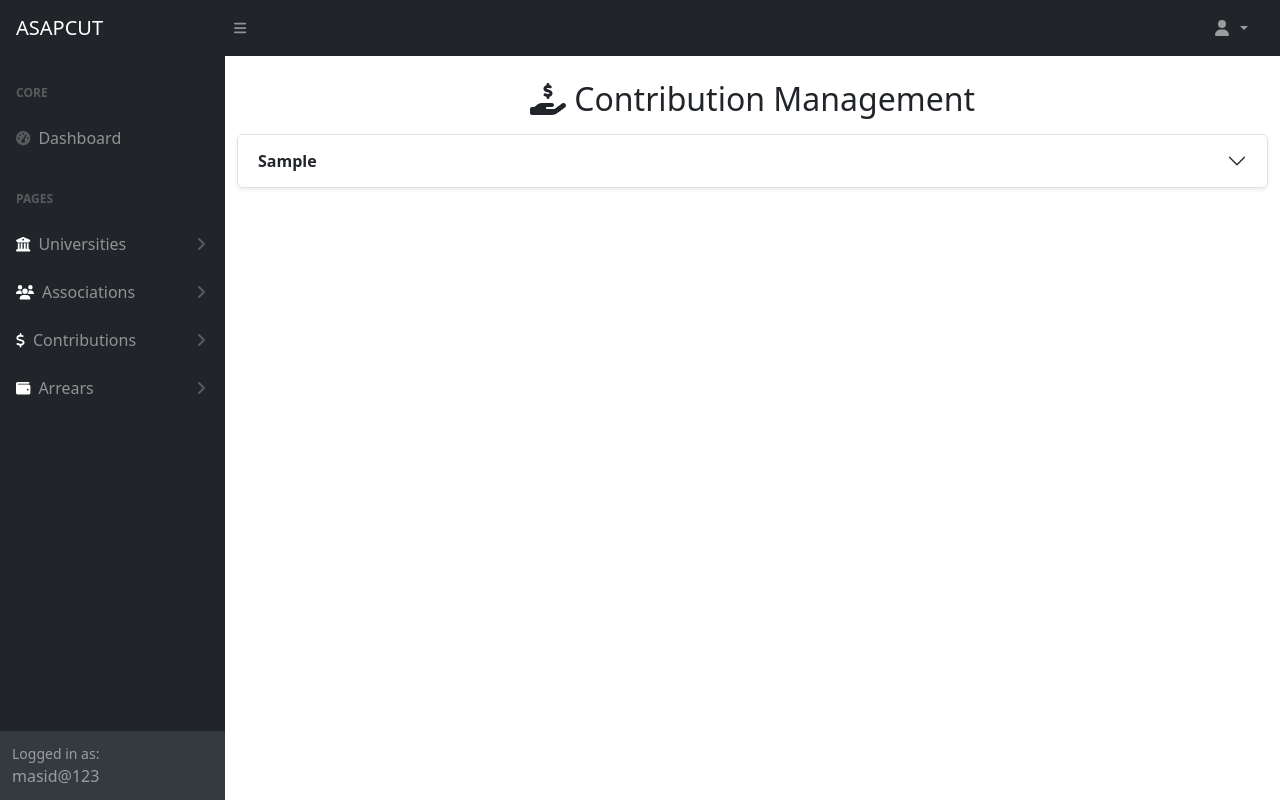
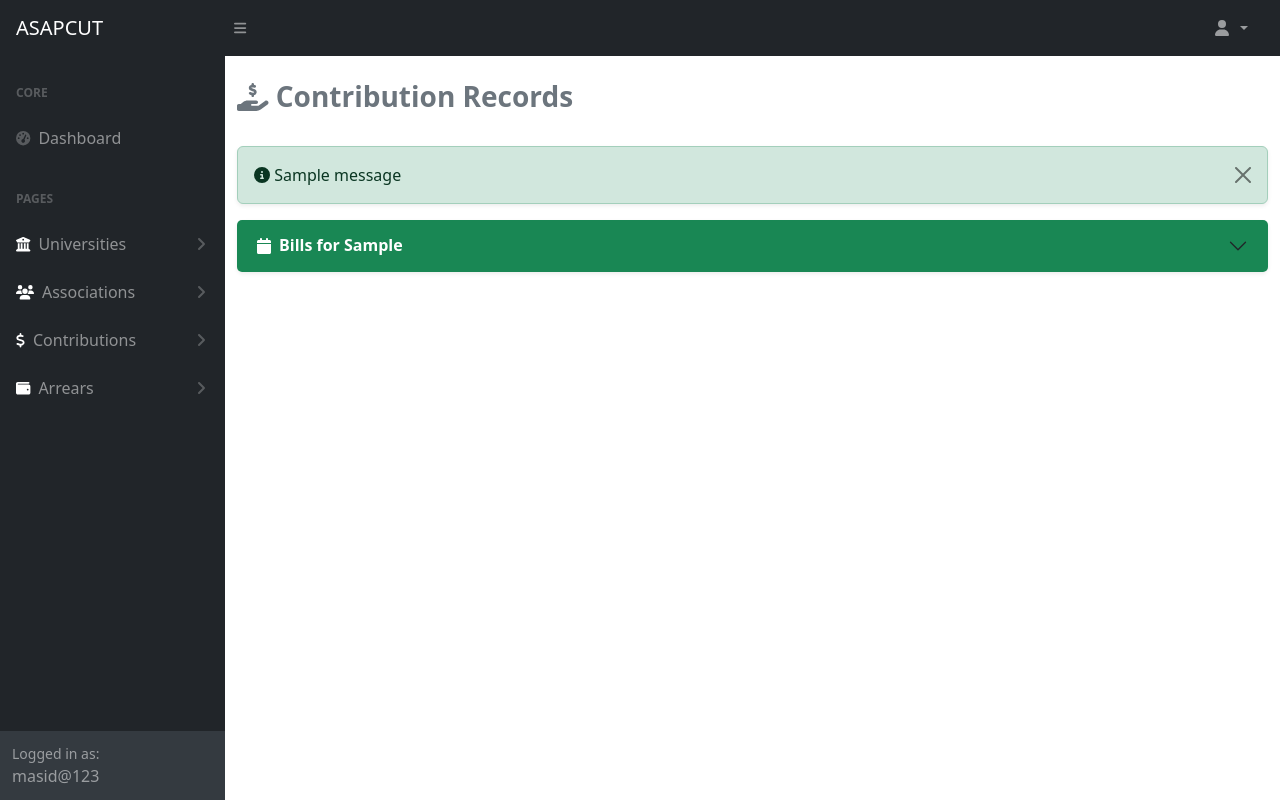
Before and after one commit to kurihom123/asaps, a Django app: page /contributions/ in a window 1280 px wide. Run offline with Django 5.2, Linux system fonts and the light colour scheme; a user stored in the database is signed in; data comes from the database, SQL or seed files in the repository; tables that the repository leaves empty hold one stand-in row (values such as "Sample post"); one stand-in notice (Sample message) is shown; some libraries are stand-ins or nearby versions.

Commit message:
new updated

```diff
--- a/templates/pages/contributions/contribution_list.html
+++ b/templates/pages/contributions/contribution_list.html
@@ -1,14 +1,19 @@
 {% extends 'pages/base.html' %}
 {% load widget_tweaks %}
+{% load dict_extras %}
+
 {% block content %}
 <div class="container mt-4">
-  <h2 class="mb-3 text-center">
-    <i class="fa fa-hand-holding-usd"></i> Contribution Management
-  </h2>
 
-  {% if request.user.user_profile_position.name == "treasurer" and request.user.is_staff %}
+    <!-- HEADER -->
+    <div class="d-flex justify-content-between align-items-center mb-4">
+        <h3 class="fw-bold text-secondary">
+            <i class="fa fa-hand-holding-dollar"></i> Contribution Records
+        </h3>
+
+        {% if request.user.is_staff and request.user.user_profile.first.position.name|lower == 'treasurer' %}
             <!-- Excel Upload Form -->
-  <form method="post" enctype="multipart/form-data" class="d-flex align-items-center gap-2 mb-4">
+            <form method="post" enctype="multipart/form-data" class="d-flex align-items-center gap-2">
                 {% csrf_token %}
                 {{ upload_form.year|add_class:"form-select w-auto" }}
                 {{ upload_form.excel_file|add_class:"form-control w-auto" }}
@@ -17,73 +22,105 @@
                 </button>
             </form>
         {% endif %}
+    </div>
 
-  <!-- Contribution Year Sections -->
+    <!-- ALERT MESSAGES -->
+    {% if messages %}
+        <div id="alert-container">
+            {% for message in messages %}
+                <div class="alert alert-{{ message.tags }} alert-dismissible fade show shadow-sm auto-dismiss" role="alert" data-dismiss-time="4000">
+                    <i class="fa fa-info-circle"></i> {{ message }}
+                    <button type="button" class="btn-close" data-bs-dismiss="alert" aria-label="Close"></button>
+                </div>
+            {% endfor %}
+        </div>
+    {% endif %}
+
+    <!-- YEARLY CONTRIBUTION TABLES (COLLAPSIBLE) -->
     <div class="accordion" id="yearAccordion">
         {% for year, contributions in grouped_contributions.items %}
-    <div class="accordion-item mb-3 border rounded shadow-sm">
+        <div class="accordion-item mb-3 border-0 shadow-sm">
             <h2 class="accordion-header" id="heading{{ forloop.counter }}">
-        <button class="accordion-button collapsed fw-semibold" type="button" data-bs-toggle="collapse"
-          data-bs-target="#collapse{{ forloop.counter }}" aria-expanded="false"
-          aria-controls="collapse{{ forloop.counter }}">
-          {{ year }}
+                <button class="accordion-button collapsed bg-success text-white fw-semibold" type="button"
+                        data-bs-toggle="collapse" data-bs-target="#collapse{{ forloop.counter }}"
+                        aria-expanded="false" aria-controls="collapse{{ forloop.counter }}">
+                    <i class="fa fa-calendar me-2"></i> Bills for {{ year }}
                 </button>
             </h2>
+
             <div id="collapse{{ forloop.counter }}" class="accordion-collapse collapse"
                  aria-labelledby="heading{{ forloop.counter }}" data-bs-parent="#yearAccordion">
-        <div class="accordion-body">
-          <table class="table table-striped align-middle">
-            <thead class="table-light">
+                <div class="accordion-body bg-light">
+
+                    <div class="d-flex justify-content-end mb-2">
+                        <a href="{% url 'contributions_pdf' year %}" target="_blank" class="btn btn-sm btn-outline-danger me-1">
+                            <i class="fa fa-file-pdf"></i>
+                        </a>
+                        <a href="{% url 'contributions_excel' year %}" class="btn btn-sm btn-outline-success me-1">
+                            <i class="fa fa-file-excel"></i>
+                        </a>
+                        <a href="{% url 'invoice_pdf' year %}" target="_blank" class="btn btn-sm btn-outline-primary">
+                            <i class="fa fa-file-invoice-dollar"></i>
+                        </a>
+                    </div>
+
+                    <div class="table-responsive">
+                        <table class="table table-bordered table-striped mb-0 align-middle text-center">
+                            <thead class="table-dark">
                                 <tr>
-                <th>#</th>
-                <th>Association</th>
-                <th>Allocation</th>
-                <th>Amount Paid</th>
-                <th>Balance</th>
-                <th>Payment Date</th>
-                <th>Actions</th>
+                                    <th style="width: 5%">#</th>
+                                    <th style="width: 15%"><i class="fa fa-university"></i> Association</th>
+                                    <th style="width: 10%"><i class="fa fa-users"></i> Members</th>
+                                    <th style="width: 15%"><i class="fa fa-money-bill"></i> Amount Paid</th>
+                                    <th style="width: 15%"><i class="fa fa-calculator"></i> Allocation</th>
+                                    <th style="width: 15%"><i class="fa fa-calendar-check"></i> Payment Date</th>
+                                    <th style="width: 15%"><i class="fa fa-balance-scale"></i> Balance</th>
                                 </tr>
                             </thead>
                             <tbody>
-              {% for c in contributions %}
+                                {% for contribution in contributions %}
                                 <tr>
                                     <td>{{ forloop.counter }}</td>
-                <td>{{ c.association.name }}</td>
-                <td>{{ c.allocation }}</td>
-                <td>{{ c.amount_paid }}</td>
-                <td>{{ c.balance }}</td>
-                <td>{{ c.payment_date }}</td>
-                <td>
-                  <a href="{% url 'edit_contribution' c.id %}" class="btn btn-sm btn-warning">
-                    <i class="fa fa-edit"></i>
-                  </a>
-                  <a href="{% url 'delete_contribution' c.id %}" class="btn btn-sm btn-danger">
-                    <i class="fa fa-trash"></i>
-                  </a>
-                  <a href="{% url 'view_invoice_pdf' c.id %}" class="btn btn-sm btn-primary">
-                    <i class="fa fa-file-pdf"></i>
-                  </a>
-                </td>
-              </tr>
-              {% empty %}
-              <tr>
-                <td colspan="7" class="text-center text-muted">
-                  <i class="fa fa-info-circle"></i> No contributions found for this year.
+                                    <td class="text-start">{{ contribution.association.abbr }}</td>
+                                    <td>{{ contribution.association.member_number }}</td>
+                                    <td>{{ contribution.amount_paid|floatformat:0 }}</td>
+                                    <td>{{ contribution.allocation|floatformat:0 }}</td>
+                                    <td>{{ contribution.payment_date }}</td>
+                                    <td style="color: {% if contribution.balance > 0 %}red{% else %}green{% endif %};">
+                                        {{ contribution.balance|floatformat:0 }}
                                     </td>
                                 </tr>
                                 {% endfor %}
                             </tbody>
+                            <tfoot class="fw-bold table-light">
+                                <tr>
+                                    <td></td>
+                                    <td class="text-start">TOTAL</td>
+                                    <td>{{ total_members_by_year|dict_get:year }}</td>
+                                    <td>{{ total_requested_by_year|dict_get:year }}</td>
+                                    <td>{{ total_allocation_by_year|dict_get:year }}</td>
+                                    <td></td>
+                                    <td style="color:red;">{{ total_balance_by_year|dict_get:year }}</td>
+                                </tr>
+                            </tfoot>
                         </table>
+                    </div>
 
-          <!-- Export Buttons -->
-          <div class="text-end mt-3">
-            <a href="{% url 'export_contributions_excel' year %}" class="btn btn-success btn-sm me-2">
-              <i class="fa fa-file-excel"></i> Export Excel
+                    <!-- UPLOAD HISTORY -->
+                    <div class="mt-3">
+                        <strong><i class="fa fa-history"></i> Upload History:</strong><br>
+                        {% for upload in uploads %}
+                            {% if upload.year == year %}
+                                <small class="text-muted">
+                                    {{ upload.uploaded_at|date:"M d, Y H:i" }} by {{ upload.uploaded_by.username }}
+                                    <a href="{{ upload.excel_file.url }}" download class="text-primary ms-2">
+                                        <i class="fa fa-download"></i> Download
                                     </a>
-            <a href="{% url 'export_contributions_pdf' year %}" class="btn btn-danger btn-sm">
-              <i class="fa fa-file-pdf"></i> Export PDF
-            </a>
+                                </small><br>
+                            {% endif %}
+                        {% endfor %}
                     </div>
+
                 </div>
             </div>
         </div>
```
Lines whose indentation alone changed are shown as unchanged.
